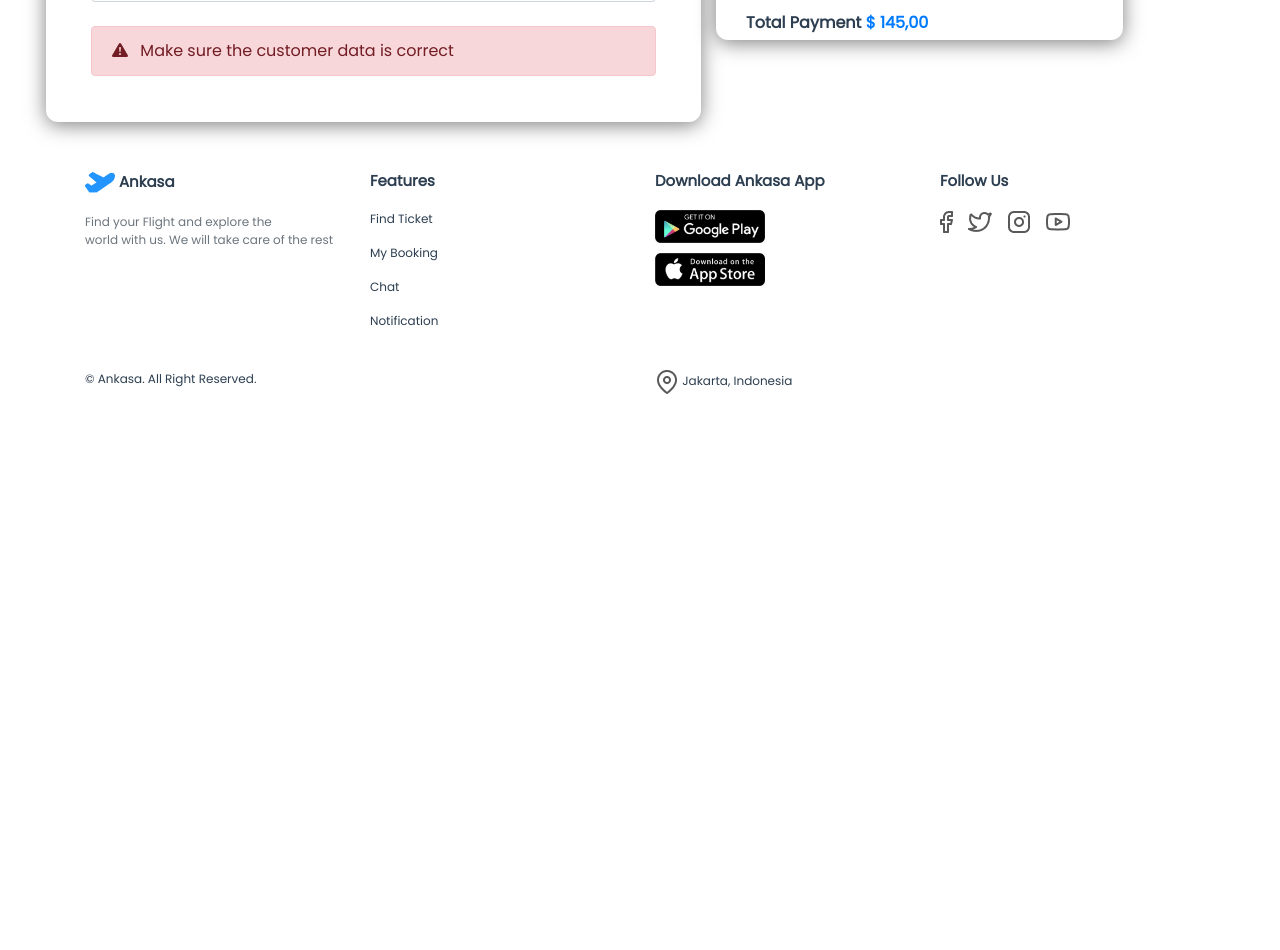
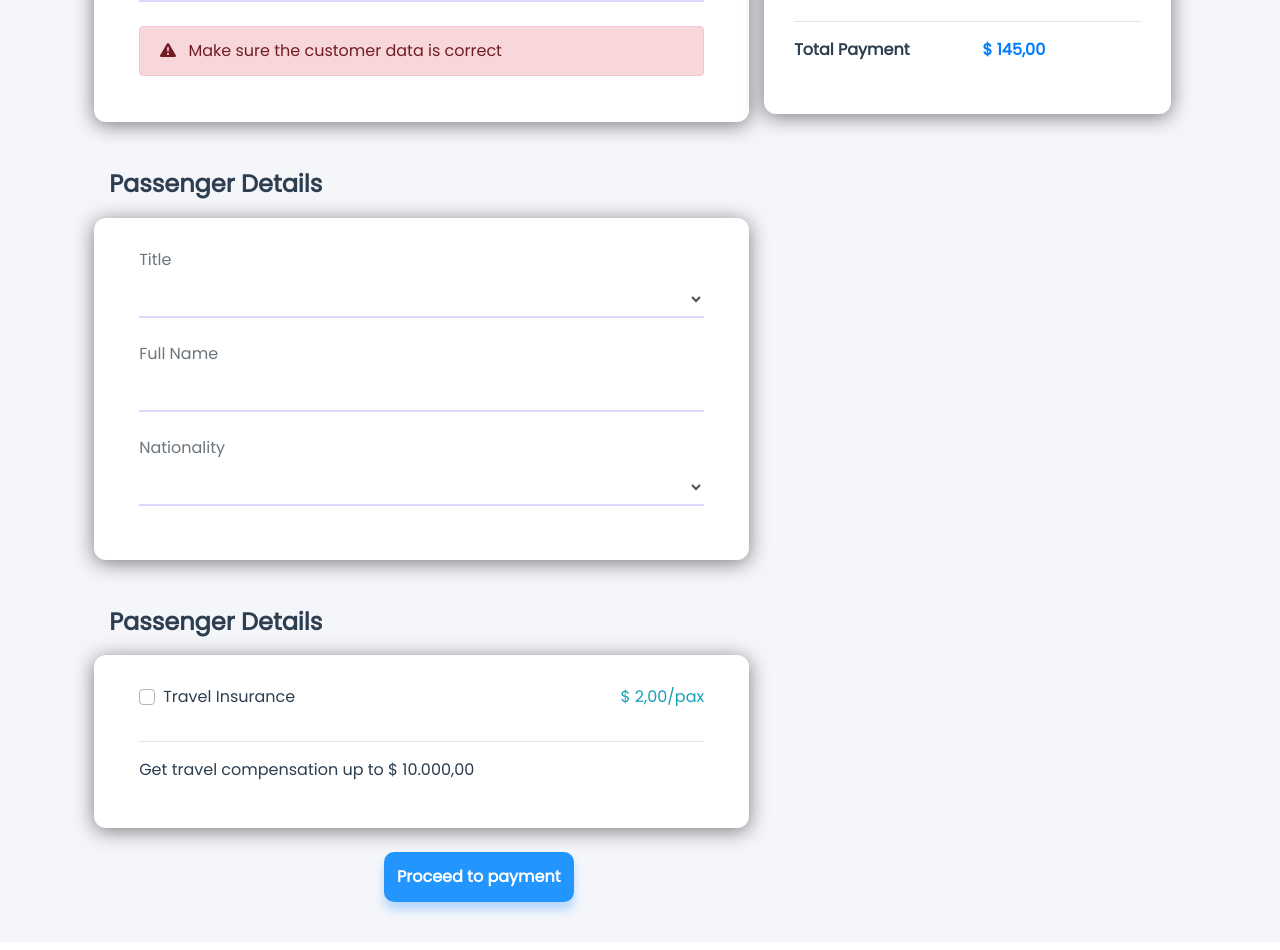
Before and after one commit to RPHertiansa/ankasa, a Vue app: page /flightdetail in a window 1280 px wide. Shown: the part 500-1450 px from the top of the page. Before the commit the page ends 910 px from the top, so only its background shows below. Built offline with nearby package versions, Linux system fonts and the light colour scheme; no server answers; what vue-sweetalert2 would draw is missing.

Commit message:
add layouting flight detail

```diff
--- a/src/component/Carousel.vue
+++ b/src/component/Carousel.vue
@@ -19,6 +19,32 @@
           </template>
         </b-carousel-slide>
 
+        <b-carousel-slide>
+          <template v-slot:img>
+            <div class="row">
+              <div class="outline">
+                <img src="../assets/img/paris.png" class="rounded-circle" />
+                <p>Paris</p>
+              </div>
+              <div class="outline">
+                <img src="../assets/img/bali.png" class="rounded-circle" />
+                <p>Bali</p>
+              </div>
+              <div class="outline">
+                <img src="../assets/img/singapore.png" class="rounded-circle" />
+                <p>Singapore</p>
+              </div>
+              <div class="outline">
+                <img src="../assets/img/agra.png" class="rounded-circle" />
+                <p>Agra</p>
+              </div>
+              <div class="outline">
+                <img src="../assets/img/sydney.png" class="rounded-circle" />
+                <p>Sydney</p>
+              </div>
+            </div>
+          </template>
+        </b-carousel-slide>
         <b-carousel-slide>
           <template v-slot:img>
             <div class="row">
--- a/src/component/Header.vue
+++ b/src/component/Header.vue
@@ -2,6 +2,7 @@
   <div v-if="type === 'flight-detail'">
     <div class="header">
       <img src="../assets/img/plane.png" alt="blue-plane" />
+      <p class="font-weight-bold text-white text-right sub-title d-none d-md-block">View Details</p>
     </div>
   </div>
   <div v-else>
--- a/src/component/ModalForgot.vue
+++ b/src/component/ModalForgot.vue
@@ -24,6 +24,7 @@
 </template>
 
 <script>
+import Swal from 'sweetalert2'
 import { mapActions } from 'vuex'
 
 export default {
@@ -42,9 +43,23 @@ export default {
         email: this.forgotEmail
       }
       this.onForgotPassword(data).then(result => {
-        alert(result)
+        this.alertActivate(result)
         location.reload()
-      }).catch(err => alert(`Send Email Failed!, ${err.message}`))
+      }).catch(err => this.alertError(err.message))
+    },
+    alertActivate () {
+      Swal.fire(
+        'Check your email',
+        'Please Check Your Email to reset password',
+        'success'
+      )
+    },
+    alertError () {
+      Swal.fire({
+        icon: 'error',
+        title: 'Oops...',
+        text: 'Send Email Failed!'
+      })
     }
   }
 }
--- a/src/router/index.js
+++ b/src/router/index.js
@@ -48,8 +48,8 @@ const routes = [
   {
     path: '/user',
     name: 'User',
-    component: User
-    // meta: { requiresAuth: true }
+    component: User,
+    meta: { requiresAuth: true }
   },
   {
     path: '/mybooking',
--- a/src/views/FlightDetail.vue
+++ b/src/views/FlightDetail.vue
@@ -2,6 +2,7 @@
   <div class="flight-detail">
     <Navbar />
     <Header type="flight-detail" />
+  <form>
     <div class="row justify-content-center">
       <div class="col-sm-6">
         <h4 class="text-white font-weight-bold sub-title mb-4">
@@ -18,15 +19,14 @@
               <option></option>
             </select>
             <b-alert variant="danger" show>
-              <b-icon-exclamation-triangle-fill
-                class="mr-2"
-              ></b-icon-exclamation-triangle-fill>
-              Make sure the customer data is correct</b-alert>
+              <b-icon-exclamation-triangle-fill class="mr-2"></b-icon-exclamation-triangle-fill>
+              Make sure the customer data is correct
+            </b-alert>
           </div>
         </div>
       </div>
-      <div class="col-sm-4">
-        <h4 class="text-white font-weight-bold sub-title mb-4">
+      <div class="flight-card col-sm-4">
+        <h4 class="font-weight-bold sub-title mb-4">
           Flight Details
         </h4>
         <div class="info-flight">
@@ -36,23 +36,75 @@
             <div class="from-title">
               <p class="font-weight-bold">Medan (IDN)</p>
             </div>
-            <img
-              src="../assets/img/greysmallplane.png"
-              alt="gray-small-plane"
-            />
+            <img src="../assets/img/greysmallplane.png" alt="gray-small-plane"/>
             <div class="from-title">
               <p class="font-weight-bold">Tokyo (JPN)</p>
             </div>
           </div>
-          <p class="small text-muted">Sunday, 15 Agustus 2020 > 12:33 - 15:21</p>
-          <p class="text-primary"> <b-icon-check-circle></b-icon-check-circle> Refundable</p>
-          <p class="text-primary"> <b-icon-check-circle></b-icon-check-circle> Can Reschedule</p>
+            <p class="small text-muted">
+              Sunday, 15 Agustus 2020 > 12:33 - 15:21</p>
+            <p class="text-primary">
+              <b-icon-check-circle></b-icon-check-circle> Refundable
+            </p>
+            <p class="text-primary">
+              <b-icon-check-circle></b-icon-check-circle> Can Reschedule
+            </p>
           <hr>
-          <p class="font-weight-bold">Total Payment <b class="text-primary right">$ 145,00</b></p>
+          <b-row>
+            <b-col><p class="font-weight-bold"> Total Payment </p></b-col>
+            <b-col><b class="text-primary right">$ 145,00</b></b-col>
+          </b-row>
         </div>
       </div>
-      <p class="font-weight-bold text-white sub-title d-none d-md-block">View Details</p>
     </div>
+
+    <div class="row justify-content-center">
+      <div class="col-sm-6">
+        <h4 class="font-weight-bold mt-5 mb-4">
+          Passenger Details
+        </h4>
+        <div class="row info-panel">
+          <div class="col-sm">
+            <label class="text-muted">Title</label>
+            <select class="form-control mb-4">
+              <option></option>
+            </select>
+            <label class="text-muted">Full Name</label>
+            <input type="text" class="form-control mb-4" />
+            <label class="text-muted">Nationality</label>
+            <select class="form-control mb-4">
+              <option></option>
+            </select>
+          </div>
+        </div>
+      </div>
+      <div class="col-sm-4"></div>
+    </div>
+
+    <div class="row justify-content-center">
+      <div class="col-sm-6">
+        <h4 class="font-weight-bold mt-5 mb-4">
+          Passenger Details
+        </h4>
+        <div class="row info-panel">
+          <div class="col-sm">
+            <b-row>
+              <b-col>
+                <b-form-checkbox>Travel Insurance </b-form-checkbox>
+              </b-col>
+              <b-col>
+                <p class="text-right text-info">$ 2,00/pax</p>
+              </b-col>
+            </b-row>
+            <hr>
+            <p>Get travel compensation up to $ 10.000,00</p>
+          </div>
+        </div>
+      </div>
+      <div class="col-sm-4"></div>
+    </div>
+    <button type="submit" class="btn btn-login mt-4"> Proceed to payment</button>
+  </form>
     <Footer />
   </div>
 </template>
@@ -72,7 +124,10 @@ export default {
 }
 </script>
 
-<style>
+<style scoped>
+.flight-detail {
+  background-color: #F5F6FA;
+}
 .info-panel {
   box-shadow: 0 3px 20px rgba(0, 0, 0, 0.5);
   border-radius: 12px;
@@ -82,6 +137,7 @@ export default {
 }
 .sub-title {
   margin-top: -130px;
+  color:#fff;
 }
 input[type="text"],
 input[type="password"],
@@ -106,14 +162,53 @@ select:focus {
   margin-top: -5px;
   background-color: #fff;
   padding: 30px;
-  height: 100%;
+  height: 400px;
 }
 .route-way {
   display: flex;
-  width: 70%;
+  width: 60%;
   justify-content: space-between;
   align-items: center;
   font-size: 18px;
   margin: 25px 0 10px 0;
 }
+.btn-login {
+  color: #fff;
+  font-weight: bold;
+  background-color: #2395ff;
+  box-shadow: 0px 8px 10px rgba(35, 149, 255, 0.3);
+  padding: 12px;
+  border-radius: 10px;
+  margin: 0 30%;
+}
+.btn-login:hover {
+  color: #fff;
+}
+@media(max-width: 810px) {
+  .info-flight {
+    margin-top: 10px;
+    height: 520px;
+  }
+}
+@media(max-width: 576px) {
+  .flight-detail {
+    overflow-x: hidden;
+  }
+  .row {
+    margin: auto;
+  }
+  .info-flight {
+    margin-top: 10px;
+    height: 400px;
+  }
+  .flight-card {
+    margin-top: 160px;
+  }
+  .sub-title {
+    color: rgb(75, 69, 69);
+  }
+  .btn-login {
+    width: 50%;
+  }
+}
 </style>
```
